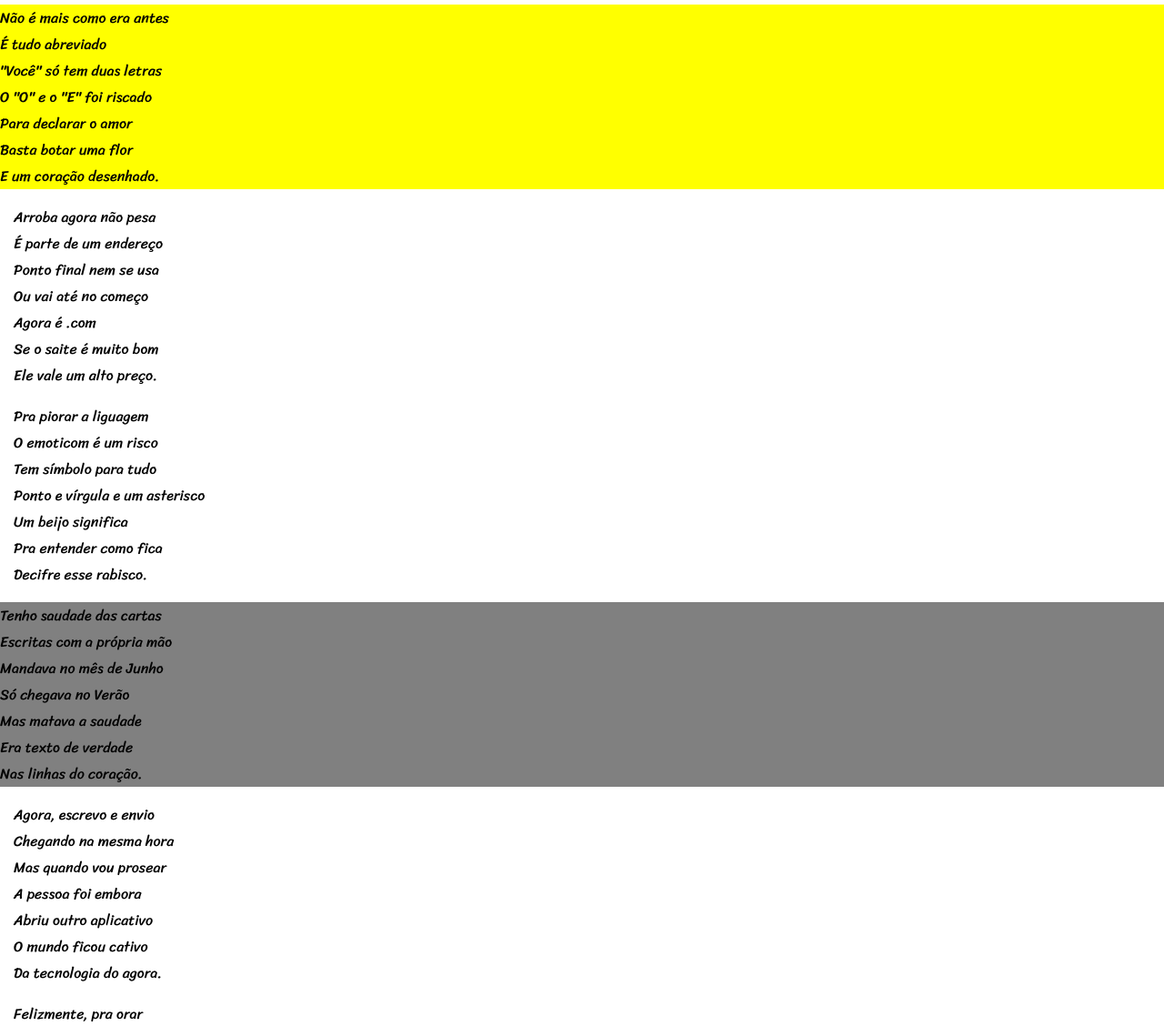
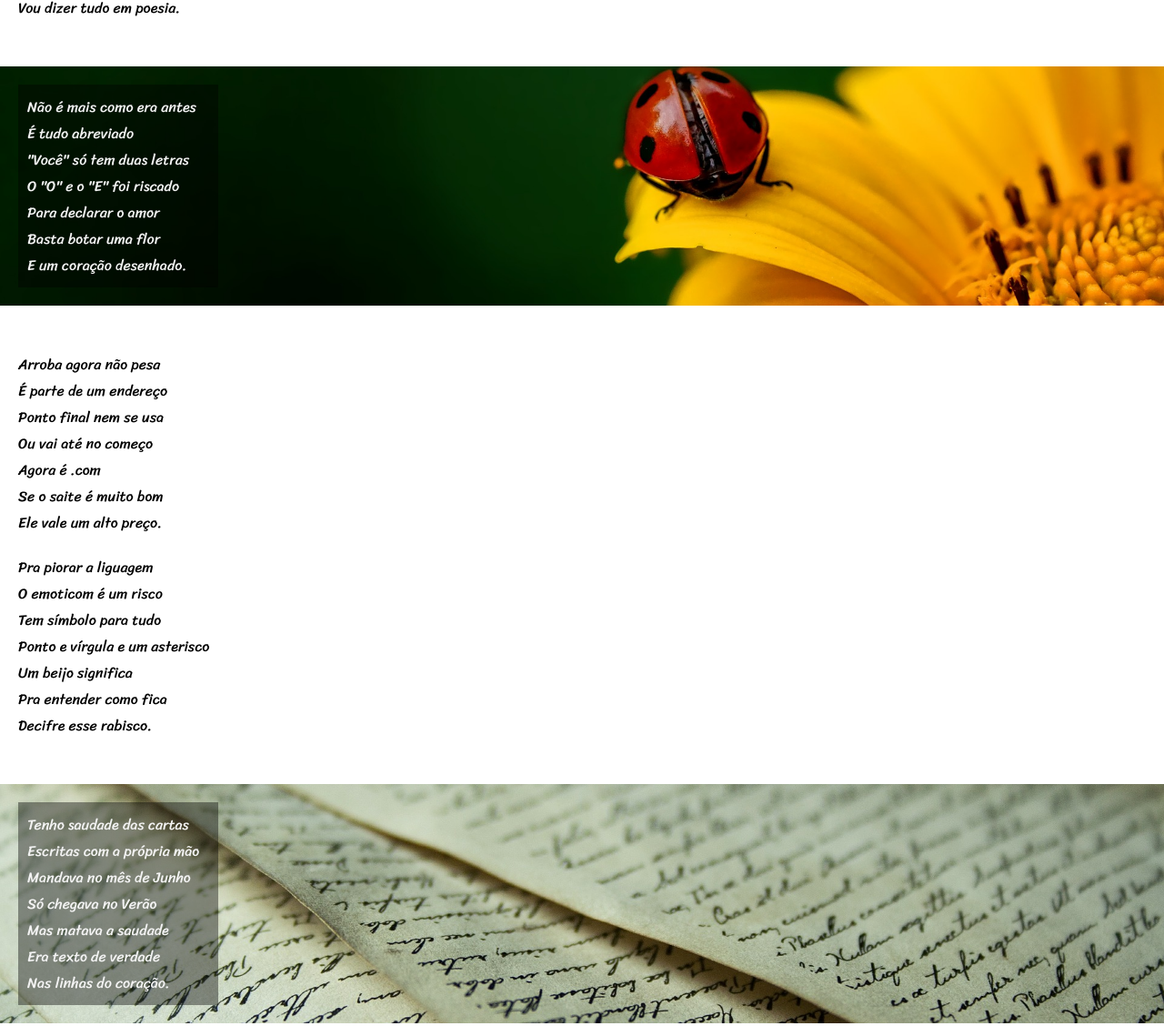
Before and after one commit to karlosmafra/html-css, a plain HTML site: page desafios/cordel/index.html in a window 1280 px wide. Shown: the part 374-1502 px from the top of the page at 91% size. Drawn offline with Linux system fonts and the light colour scheme.

Commit message:
imagens cordel

```diff
--- a/desafios/cordel/style.css
+++ b/desafios/cordel/style.css
@@ -15,7 +15,7 @@ header {
     background-color: black;
     color: white;
     text-align: center;
-    margin: 0px;
+    margin: 0px 0px 50px 0px;
     padding: 15px;
 }
 
@@ -34,22 +34,43 @@ main {
 }
 
 main > p {
-    margin-left: 15px;
+    margin: 20px;
 }
 
 #container1 {
-    background-color: yellow;
+    background: yellowgreen url('imagens/background001.jpg') right center no-repeat fixed;
+    background-size: cover;
+    padding: 20px;
+    margin: 50px 0px;
+}
+
+#conteudo1 {
+    background-color: rgba(0, 0, 0, 0.400);
+    color: rgb(243, 243, 243);
+    width: 200px;
+    padding: 10px;
+
 }
 
 #container2 {
-    background-color: gray;
+    background: gray url('imagens/background002.jpg') right center no-repeat fixed;
+    background-size: cover;
+    padding: 20px;
+    margin: 50px 0px;
+}
+
+#conteudo2 {
+    background-color: rgba(0, 0, 0, 0.400);
+    color: rgb(243, 243, 243);
+    width: 200px;
+    padding: 10px;
 }
 
 footer {
     background-color: black;
     color: white;
     text-align: center;
-    margin: 0px;
+    margin: 100px 0px 0px 0px;
     padding: 5px;
 }
 
```
